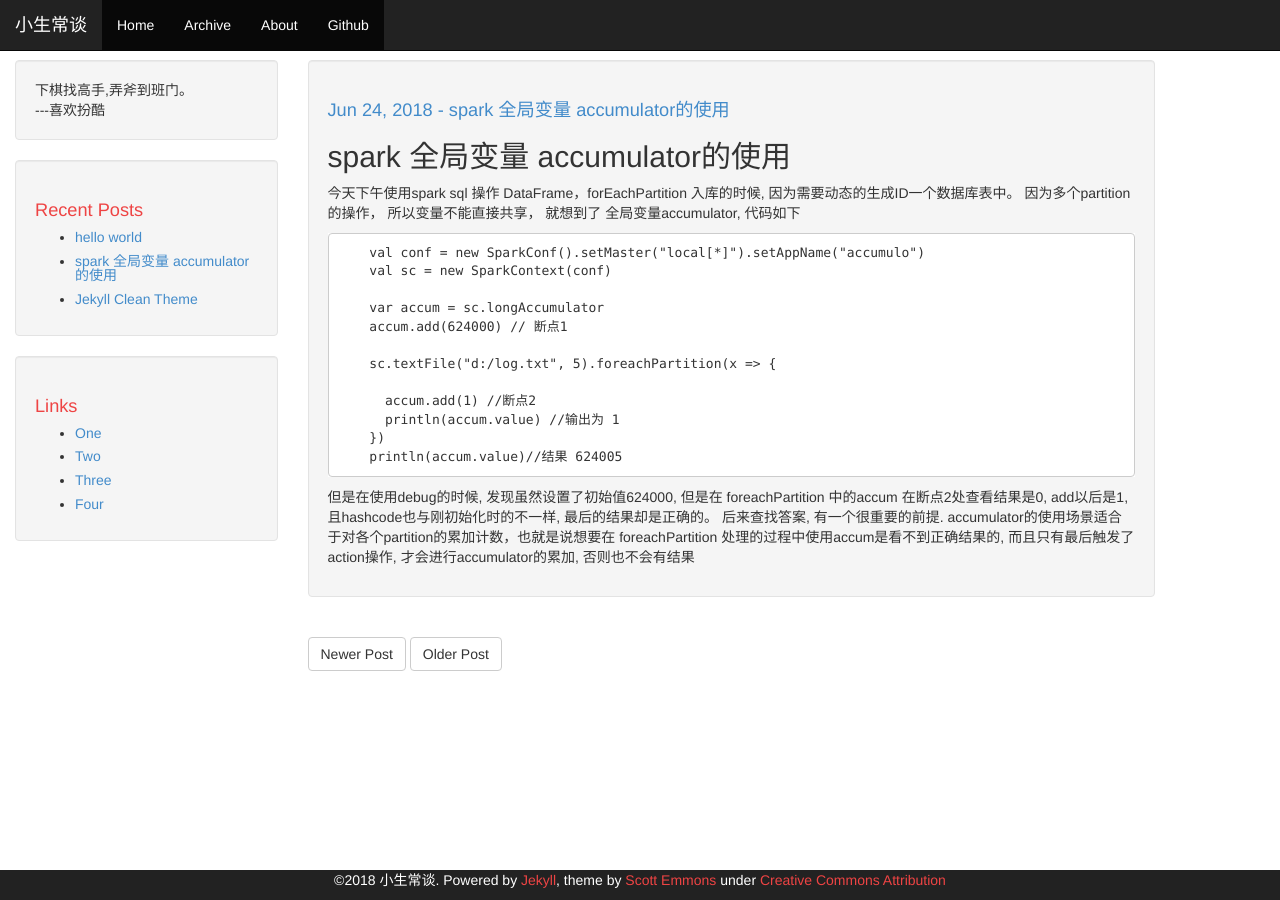
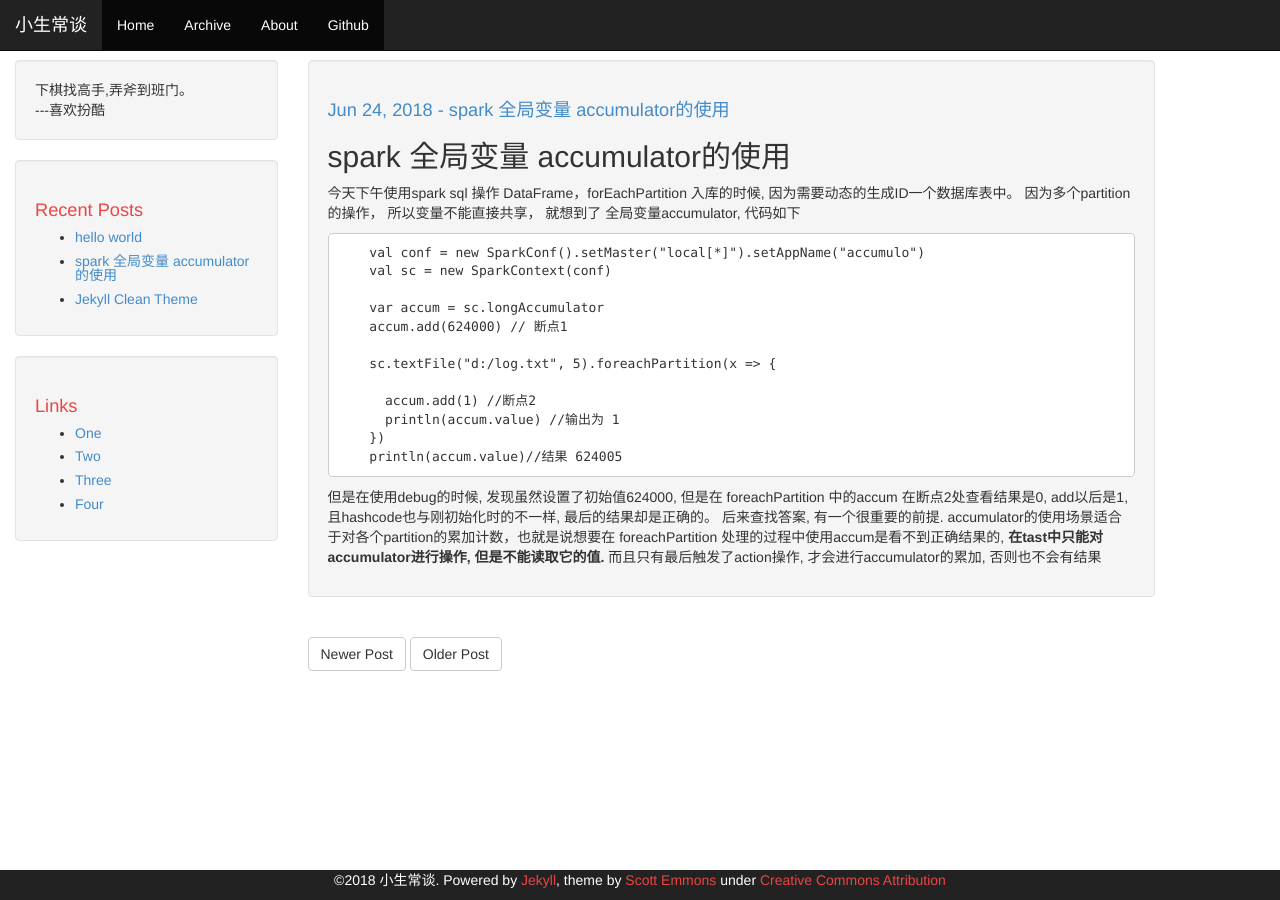
Before and after one commit to xihuanbanku/xihuanbanku.github.io, a Jekyll site: the page built from _posts/2018-06-24-spark_accumulator.md, in a window 1280 px wide. Built offline with Jekyll 4.4.1, drawn with Linux system fonts in a browser that asks for light colours.

Commit message:
Update 2018-06-24-spark_accumulator.md

```diff
--- a/_posts/2018-06-24-spark_accumulator.md
+++ b/_posts/2018-06-24-spark_accumulator.md
@@ -27,4 +27,4 @@ comments: true
 但是在使用debug的时候, 发现虽然设置了初始值624000, 但是在 foreachPartition 中的accum 在断点2处查看结果是0, add以后是1, 且hashcode也与刚初始化时的不一样,
 最后的结果却是正确的。
 后来查找答案, 有一个很重要的前提. accumulator的使用场景适合于对各个partition的累加计数，也就是说想要在 foreachPartition
-处理的过程中使用accum是看不到正确结果的, 而且只有最后触发了action操作, 才会进行accumulator的累加, 否则也不会有结果
+处理的过程中使用accum是看不到正确结果的, **在tast中只能对accumulator进行操作, 但是不能读取它的值.** 而且只有最后触发了action操作, 才会进行accumulator的累加, 否则也不会有结果
```
